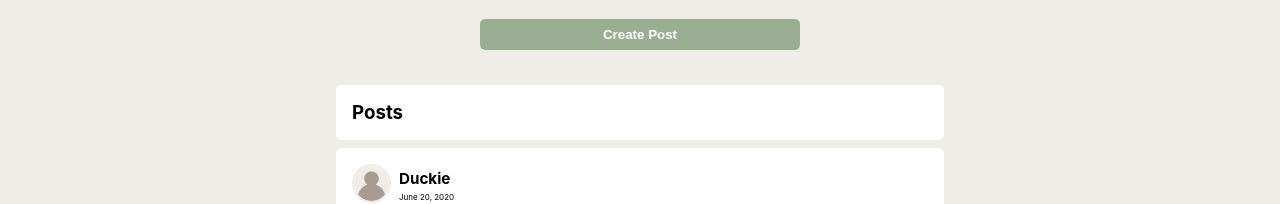
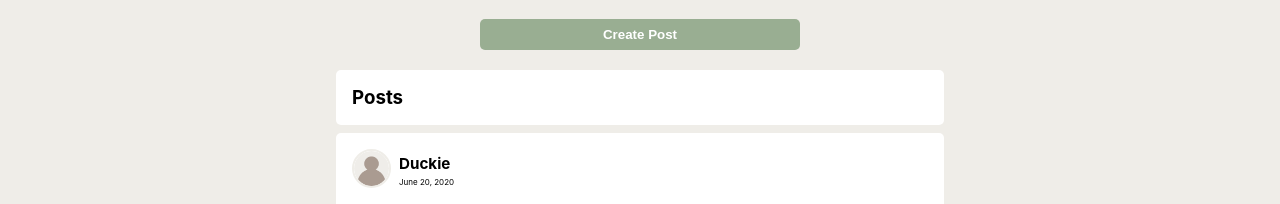
Before and after one commit to veg-share/frontend-ui, a React (Create React App) app: page /profile in a window 1280 px wide. Shown: the part 486-690 px from the top of the page. Built offline with nearby package versions, Linux system fonts and the light colour scheme.

Commit message:
Change margin on profile page

```diff
--- a/src/views/ProfileView/ProfileView.css
+++ b/src/views/ProfileView/ProfileView.css
@@ -12,4 +12,5 @@
   background-color: white;
   border-radius: 5px;
   margin-bottom: 0.25rem;
+  margin-top: 0.25rem;
 }
```
